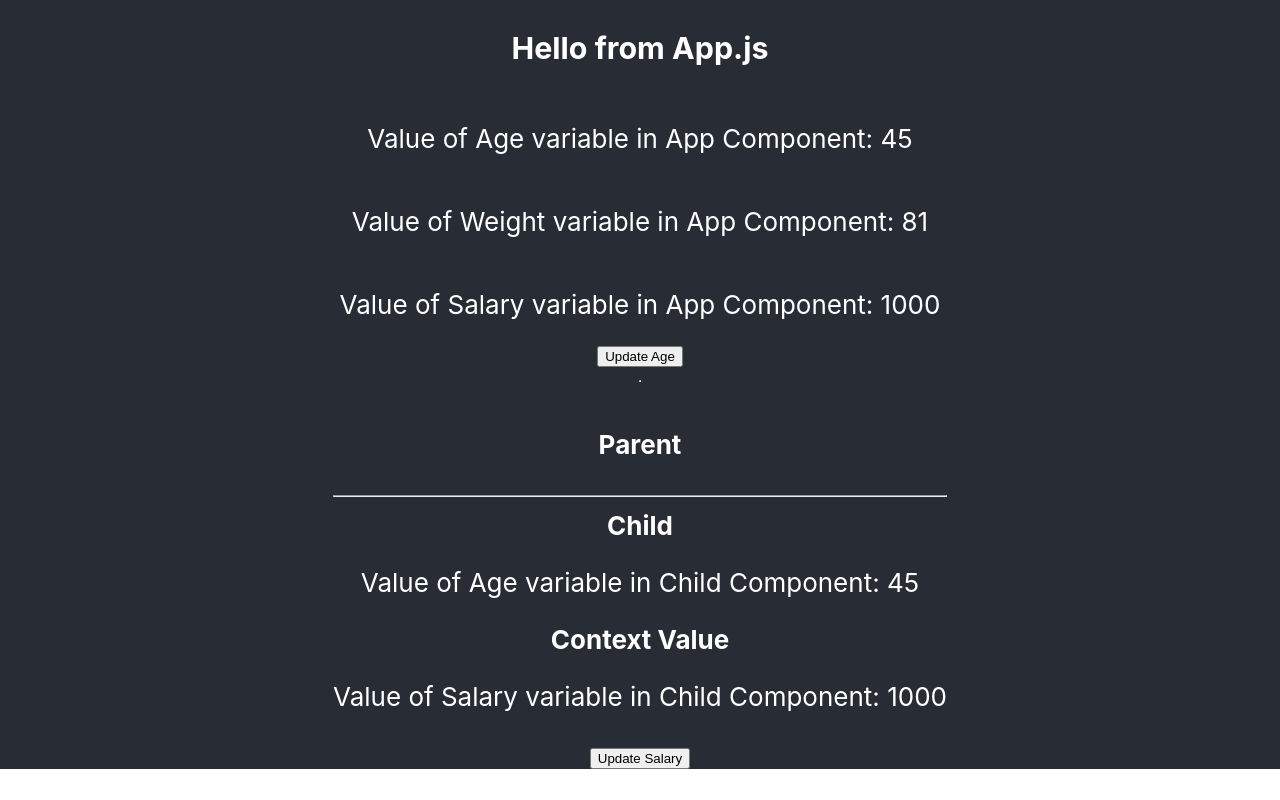
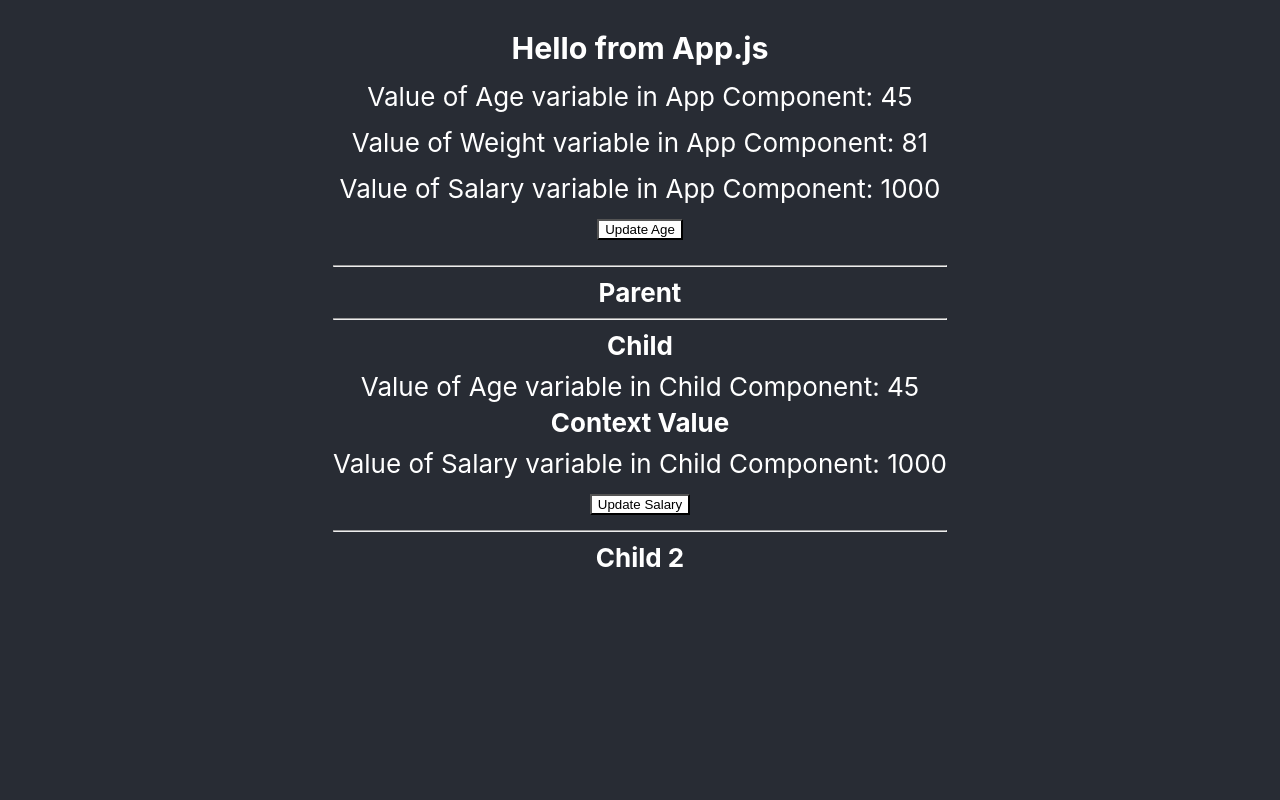
Before and after one commit to zaimeali/Bootcamp2020-Fourth-Class, a React (Create React App) app: page / in a window 1280 px wide. Built offline with nearby package versions, Linux system fonts and the light colour scheme.

Commit message:
Styling Done:

```diff
--- a/src/App.css
+++ b/src/App.css
@@ -1,10 +1,20 @@
 .App {
   text-align: center;
+}
+
+*{
+  margin-bottom: 5px !important;
+  margin-top: 10px !important;
+  background-color: #282c34;
 }
 
 .App-logo {
   height: 20vmin;
   pointer-events: none;
+}
+
+button{
+  background-color: white;
 }
 
 @media (prefers-reduced-motion: no-preference) {
--- a/src/App.js
+++ b/src/App.js
@@ -20,7 +20,6 @@ function App() {
           <p>Value of Weight variable in App Component: { weight }</p>
           <p>Value of Salary variable in App Component: { salary }</p>
           <button onClick={() => { setAge(++age) }}>Update Age</button>
-          <hr />
           <Parent age={ age }></Parent>
         </header>
       </div>
--- /dev/null
+++ b/src/Child2.js
@@ -0,0 +1,14 @@
+import React from 'react';
+import './App.css';
+
+function Child2(props) {
+
+
+    return (
+        <div>
+            <strong>Child 2</strong>
+        </div>
+    );
+}
+
+export default Child2;
--- a/src/Parent.js
+++ b/src/Parent.js
@@ -1,13 +1,17 @@
 import React from 'react';
 import './App.css';
 import Child from './Child';
+import Child2 from './Child2';
 
 function Parent(props) {
   return (
     <div>
+        <hr />
         <h4>Parent</h4>
         <hr />
         <Child age={ props.age }></Child>
+        <hr />
+        <Child2></Child2>
     </div>
   );
 }
```
